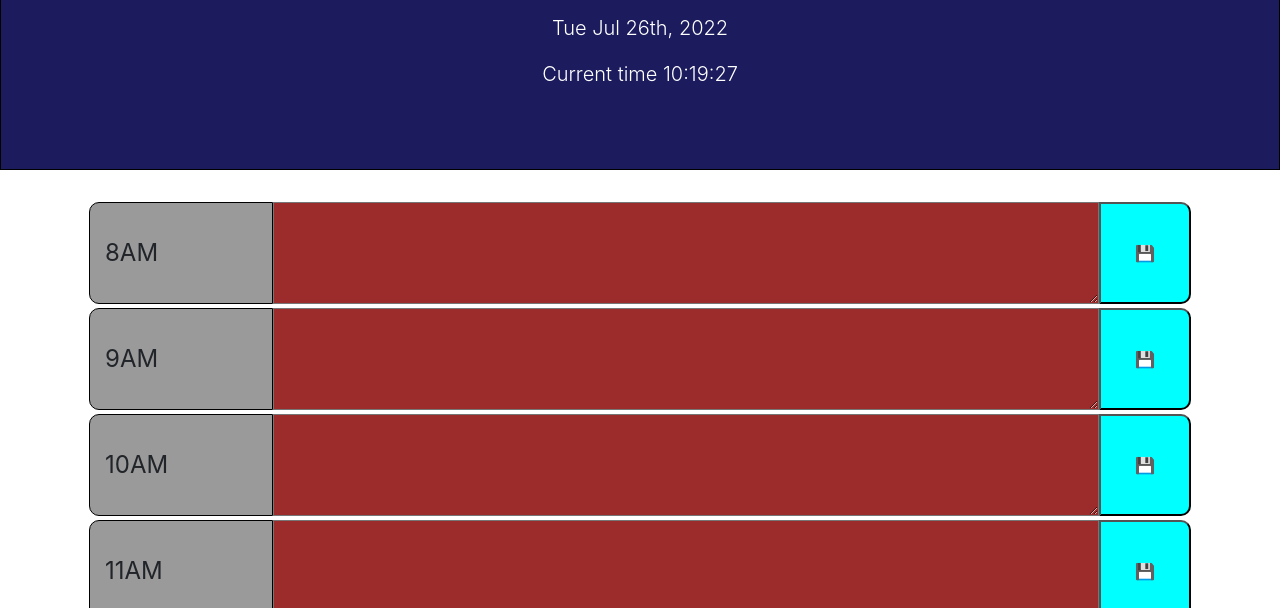
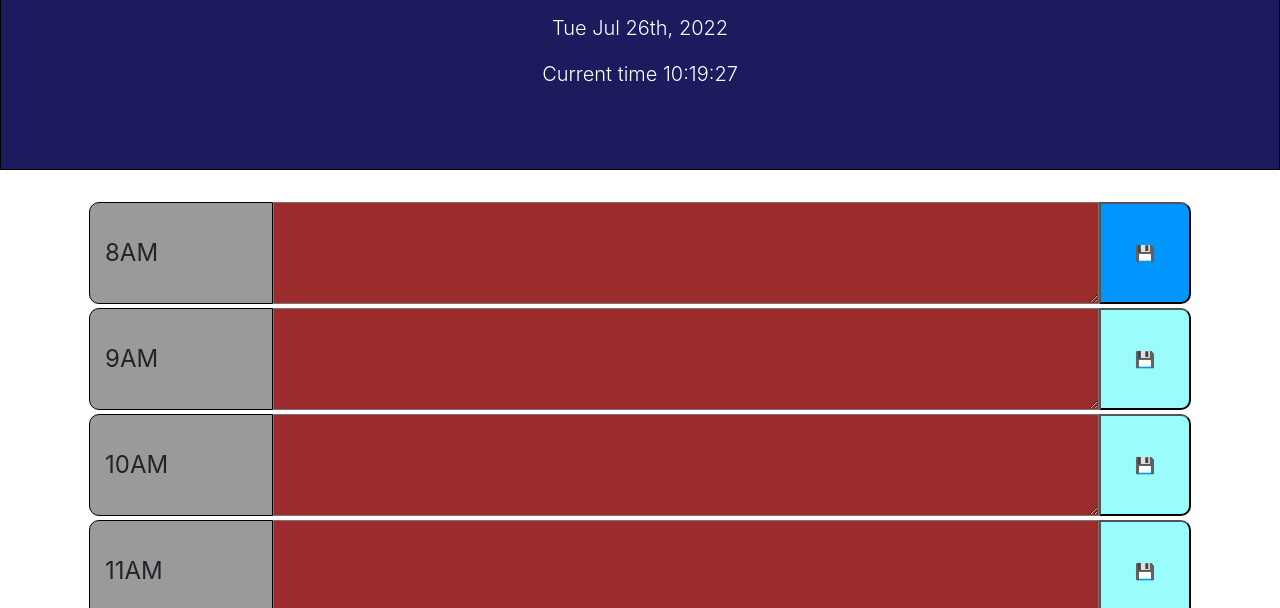
Before and after one commit to vyang14/work-day-planner-momentjs, a plain HTML site: page index.html in a window 1280 px wide. In both pictures the pointer is over the button 1145 px from the left and 445 px from the top of the page. Shown: the part 192-800 px from the top of the page. Drawn offline with nearby package versions, Linux system fonts and the light colour scheme.

Commit message:
Changed color of buttons in CSS and added hover color transition for better visibility. Added README.md

```diff
--- a/assets/css/style.css
+++ b/assets/css/style.css
@@ -26,9 +26,14 @@
 }
 
 .save {
-    background-color: aqua;
+    background-color: rgb(155, 252, 252);
     text-align: center;
     border-radius: 0px 10px 10px 0px;
+}
+
+button:hover {
+    background-color: rgb(0, 149, 255);
+    transition: .5s;
 }
 
 .past{
```
Also changed, not shown: assets/images/preview2.png (added), 2 other files.
